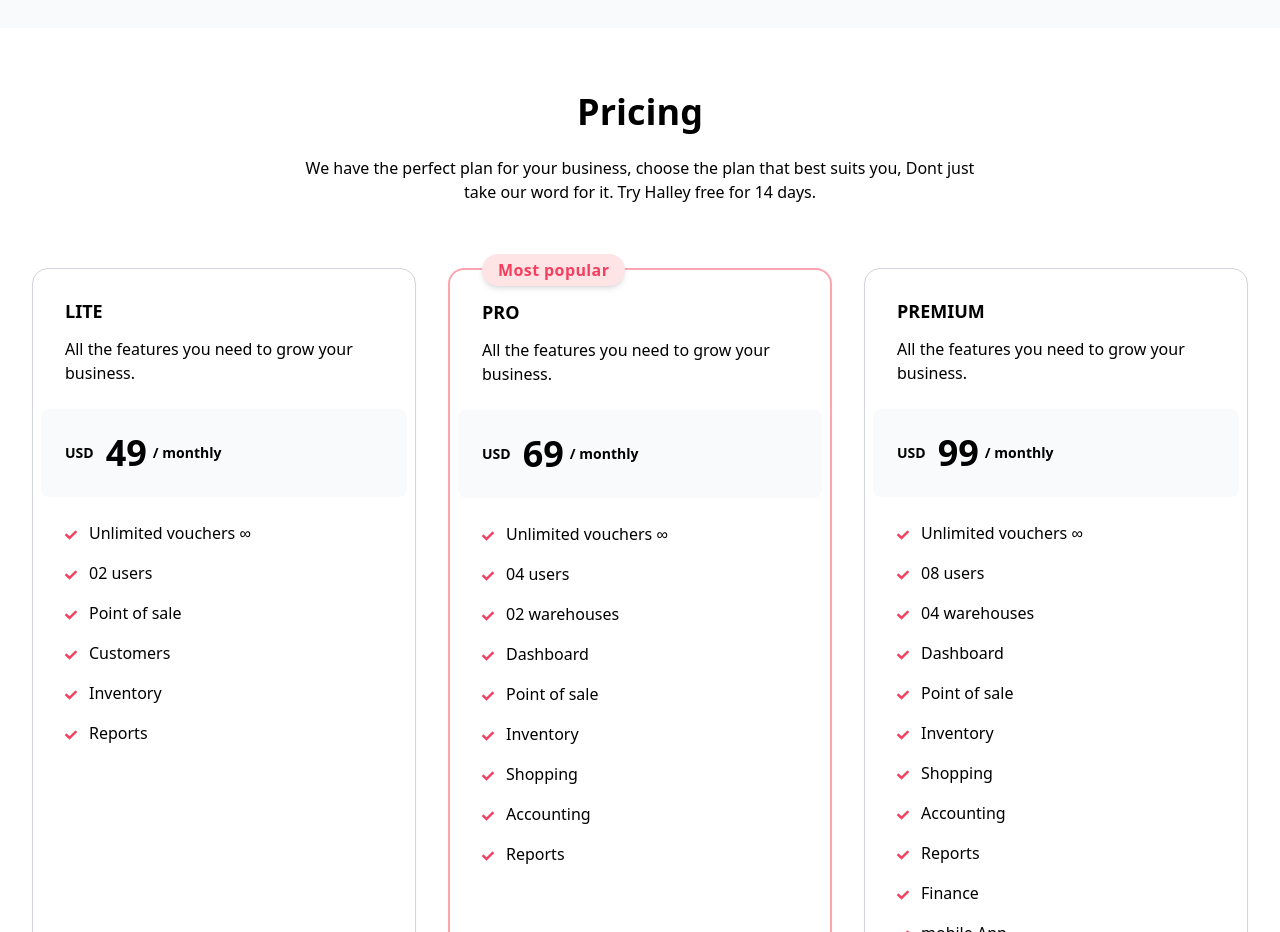
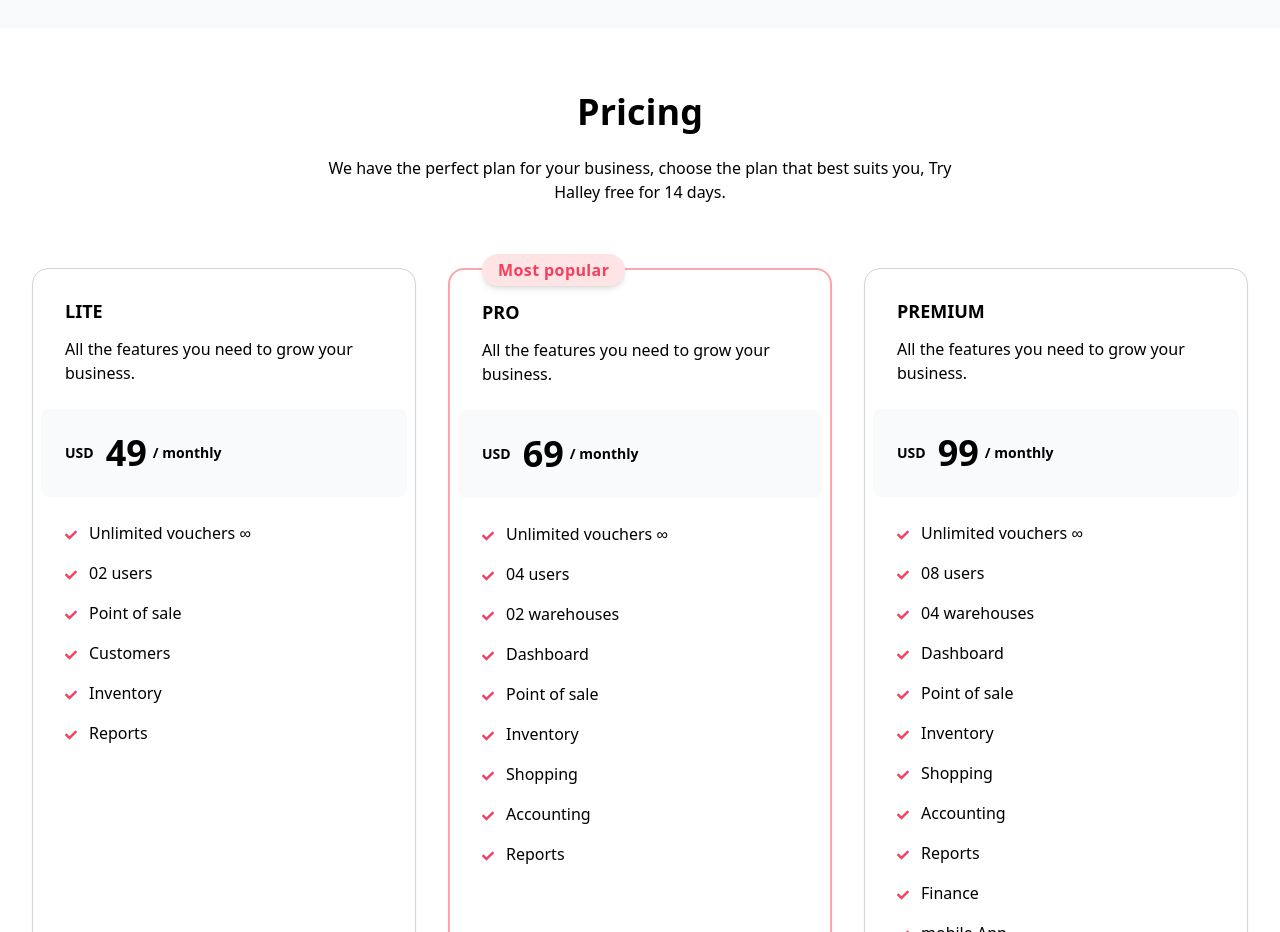
Before and after one commit to tomiidev/bambuy, a Next.js app: page / in a window 1280 px wide. Shown: the part 1300-2232 px from the top of the page. Built offline with nearby package versions, Linux system fonts and the light colour scheme.

Commit message:
corrections content

```diff
--- a/components/Layout.tsx
+++ b/components/Layout.tsx
@@ -21,8 +21,8 @@
 export default function Layout({ children, meta: pageMeta }: Props) {
   const router = useRouter();
   const meta = {
-    title: 'Welcome to Halley',
-    description: 'Description  halley page',
+    title: 'Halley',
+    description: 'Description halley page',
     cardImage: '/images/seo/cardimage.png',
     ...pageMeta
   };
--- a/components/Pricing.tsx
+++ b/components/Pricing.tsx
@@ -74,7 +74,7 @@
                 </h2>
 
                 <p className="pt-6 text-base max-w-2xl text-center m-auto">
-                    We have the perfect plan for your business, choose the plan that best suits you, Dont just take our word for it. Try Halley free for 14 days.
+                    We have the perfect plan for your business, choose the plan that best suits you, Try Halley free for 14 days.
                 </p>
             </div>
 
```
